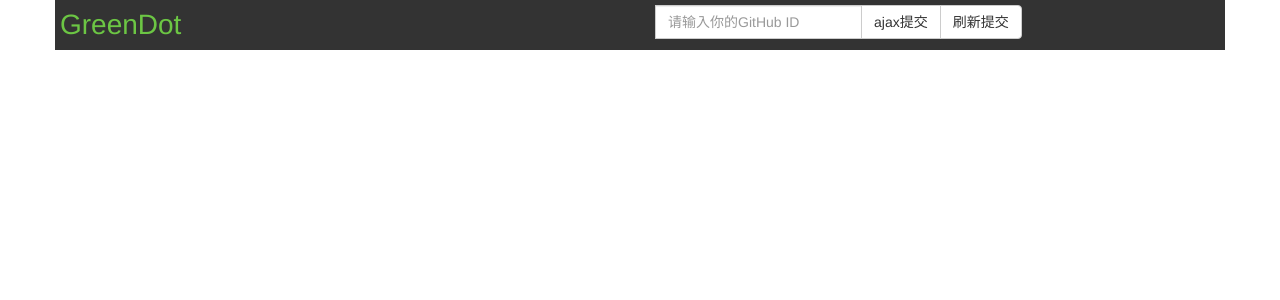
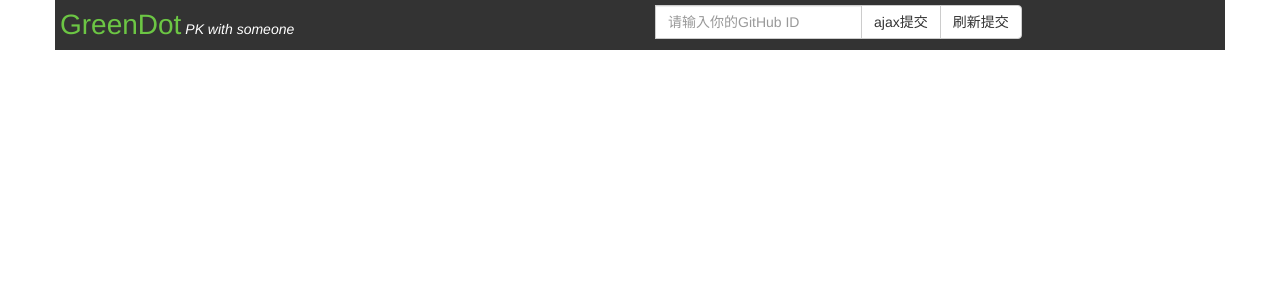
Before and after one commit to imgss/greenDot, a Node server app: page / in a window 1280 px wide. Shown: the top 300 px of the page. Run offline with Node 20, Linux system fonts and the light colour scheme; some libraries are stand-ins or nearby versions.

Commit message:
实现单人和pk的输入组切换

```diff
--- /dev/null
+++ b/public/css/preloader.css
@@ -0,0 +1,144 @@
+#preloader5 {
+    position: fixed;
+    left: 50%;
+    top: 50%;
+    display: none;
+    width: 30px;
+    height: 30px;
+    background: #3498db;
+    border-radius: 50px;
+    -webkit-animation: preloader_5 1.5s infinite linear;
+    -moz-animation: preloader_5 1.5s infinite linear;
+    -ms-animation: preloader_5 1.5s infinite linear;
+    animation: preloader_5 1.5s infinite linear;
+}
+
+#preloader5:after {
+    position: absolute;
+    width: 50px;
+    height: 50px;
+    border-top: 10px solid #9b59b6;
+    border-bottom: 10px solid #9b59b6;
+    border-left: 10px solid transparent;
+    border-right: 10px solid transparent;
+    border-radius: 50px;
+    content: '';
+    top: -10px;
+    left: -10px;
+    -webkit-animation: preloader_5_after 1.5s infinite linear;
+    -moz-animation: preloader_5_after 1.5s infinite linear;
+    -ms-animation: preloader_5_after 1.5s infinite linear;
+    animation: preloader_5_after 1.5s infinite linear;
+}
+
+@-webkit-keyframes preloader_5 {
+    0% {
+        -webkit-transform: rotate(0deg);
+    }
+    50% {
+        -webkit-transform: rotate(180deg);
+        background: #2ecc71;
+    }
+    100% {
+        -webkit-transform: rotate(360deg);
+    }
+}
+
+@-webkit-keyframes preloader_5_after {
+    0% {
+        border-top: 10px solid #9b59b6;
+        border-bottom: 10px solid #9b59b6;
+    }
+    50% {
+        border-top: 10px solid #3498db;
+        border-bottom: 10px solid #3498db;
+    }
+    100% {
+        border-top: 10px solid #9b59b6;
+        border-bottom: 10px solid #9b59b6;
+    }
+}
+
+@-moz-keyframes preloader_5 {
+    0% {
+        -moz-transform: rotate(0deg);
+    }
+    50% {
+        -moz-transform: rotate(180deg);
+        background: #2ecc71;
+    }
+    100% {
+        -moz-transform: rotate(360deg);
+    }
+}
+
+@-moz-keyframes preloader_5_after {
+    0% {
+        border-top: 10px solid #9b59b6;
+        border-bottom: 10px solid #9b59b6;
+    }
+    50% {
+        border-top: 10px solid #3498db;
+        border-bottom: 10px solid #3498db;
+    }
+    100% {
+        border-top: 10px solid #9b59b6;
+        border-bottom: 10px solid #9b59b6;
+    }
+}
+
+@-ms-keyframes preloader_5 {
+    0% {
+        -ms-transform: rotate(0deg);
+    }
+    50% {
+        -ms-transform: rotate(180deg);
+        background: #2ecc71;
+    }
+    100% {
+        -ms-transform: rotate(360deg);
+    }
+}
+
+@-ms-keyframes preloader_5_after {
+    0% {
+        border-top: 10px solid #9b59b6;
+        border-bottom: 10px solid #9b59b6;
+    }
+    50% {
+        border-top: 10px solid #3498db;
+        border-bottom: 10px solid #3498db;
+    }
+    100% {
+        border-top: 10px solid #9b59b6;
+        border-bottom: 10px solid #9b59b6;
+    }
+}
+
+@keyframes preloader_5 {
+    0% {
+        transform: rotate(0deg);
+    }
+    50% {
+        transform: rotate(180deg);
+        background: #2ecc71;
+    }
+    100% {
+        transform: rotate(360deg);
+    }
+}
+
+@keyframes preloader_5_after {
+    0% {
+        border-top: 10px solid #9b59b6;
+        border-bottom: 10px solid #9b59b6;
+    }
+    50% {
+        border-top: 10px solid #3498db;
+        border-bottom: 10px solid #3498db;
+    }
+    100% {
+        border-top: 10px solid #9b59b6;
+        border-bottom: 10px solid #9b59b6;
+    }
+}
--- /dev/null
+++ b/public/css/style.css
@@ -0,0 +1,9 @@
+#pk {
+    color: #fff;
+    cursor: pointer;
+    text-decoration: none;
+}
+
+#vs {
+    display: none;
+}
--- a/public/js/mychart.js
+++ b/public/js/mychart.js
@@ -1,6 +1,13 @@
-var button = document.querySelector('#ajax');
-var container = document.getElementById('container');
+var $ = function(sel) {
+    return document.querySelector(sel);
+}
+var button = document.querySelector('#ajax'),
+    preloader = document.querySelector('#preloader5'),
+    pk = document.querySelector('#pk'),
+    container = document.getElementById('container');
 button.addEventListener('click', function() {
+    this.disabled = true; //禁用button
+    preloader.style.display = "block";
     var input = document.querySelector('#user');
     if (!input.value) {
         input.focus();
@@ -8,7 +15,6 @@ button.addEventListener('click', function() {
     }
     var xhr = new XMLHttpRequest();
     url = window.location.href + 'ajax/' + input.value;
-    console.log(url);
 
     function data2label(data) { //请求的数据生成chart label和value数据
         var monthdata = JSON.parse(data);
@@ -31,9 +37,10 @@ button.addEventListener('click', function() {
     xhr.open('get', url, true);
     xhr.onreadystatechange = function() {
         if (xhr.readyState  ==  4) {
+            button.disabled = false;
+            preloader.style.display = "none";
             if (xhr.status >= 200 && xhr.status < 300 || xhr.status == 304) {
                 var Alldata = JSON.parse(xhr.responseText);
-                console.log(Alldata);
                 var chartD = data2label(Alldata.monthData);
                 var chartdata = {
                     labels: chartD.chartLabel,
@@ -73,7 +80,6 @@ button.addEventListener('click', function() {
                         }
                     }
                 });
-                container.querySelector('.title').innerHTML = Alldata.user + '2016年活跃度'
 
             } else {
                 alert("Request was unsuccessful: " + xhr.status);
@@ -82,3 +88,24 @@ button.addEventListener('click', function() {
     }
     xhr.send(null);
 });
+
+function toggleInput() {
+    var single = $('#single'),
+        vs = $('#vs');
+    if (getComputedStyle(single).display !== 'none') {
+        console.log(getComputedStyle(single).display);
+        single.style.display = 'none';
+        vs.style.display = 'table';
+    } else {
+        single.style.display = 'table';
+        vs.style.display = 'none';
+
+    }
+
+}
+pk.addEventListener('click', function() {
+    getComputedStyle(this).color == 'rgb(255, 255, 255)' ? this.style.color = '#fc6c22' : this.style.color = '#fff';
+    console.log(getComputedStyle(this).color);
+    toggleInput();
+
+})
--- a/views/index.jade
+++ b/views/index.jade
@@ -4,6 +4,8 @@ html
     link(title="greenDot" href="/img/icon.png" rel="icon")
     meta(name="viewport" content="width=device-width, initial-scale=1")
     link(rel="stylesheet" href="/bootstrap/css/bootstrap.min.css")
+    link(rel="stylesheet" href="css/preloader.css")
+    link(rel="stylesheet" href="css/style.css")
     title greenDot
     script(src='https://cdnjs.cloudflare.com/ajax/libs/Chart.js/2.4.0/Chart.js')
   body
@@ -11,15 +13,25 @@ html
     div.row
       div.col-lg-6
         span(style='color:#6cc644; font-size:2em') GreenDot
+        span(id='pk')
+          em PK with someone
       form(class='form-inline col-lg-6')
-        div.input-group
+        div.input-group#single
           label(class="sr-only" for="user") 搜索用户
           input(id='user' type='text' placeholder='请输入你的GitHub ID' class='form-control')
           span.input-group-btn
             button(id='ajax' type="button" class="btn btn-default") ajax提交
             button(id='newpage' type="button" class="btn btn-default") 刷新提交
+        div.input-group#vs
+          label(class="sr-only" for="user") 搜索用户
+          input(id='user' type='text' placeholder='a的GitHub ID' class='form-control')
+          span.input-group-addon vs
+          input(id='user' type='text' placeholder='b的GitHub ID' class='form-control')
+          span.input-group-btn
+            button(id='go' type="button" class="btn btn-default") go!
   div.container
     div#container.row
+  div#preloader5
   script(src='/js/mychart.js')
   script.
     document.querySelector('#newpage').addEventListener('click',function(){
```
Also changed, not shown: ReadMe.md.
